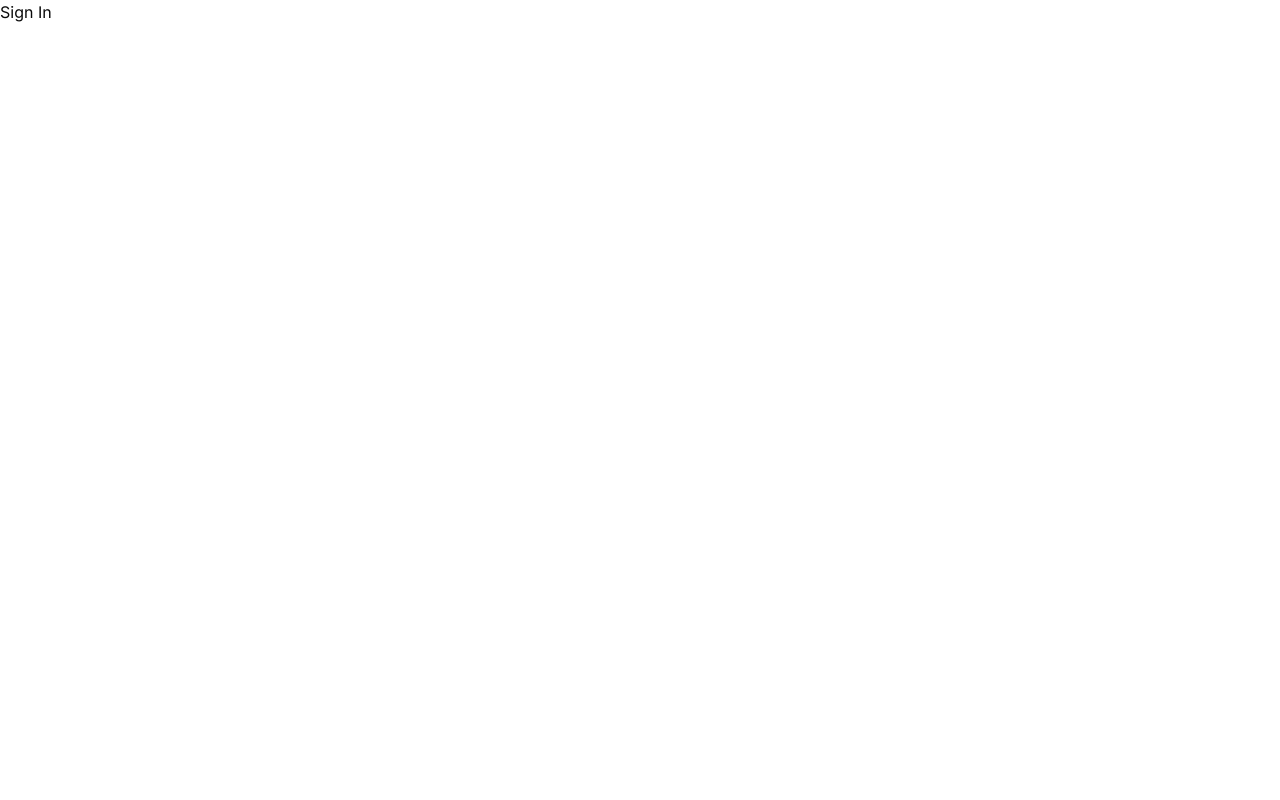
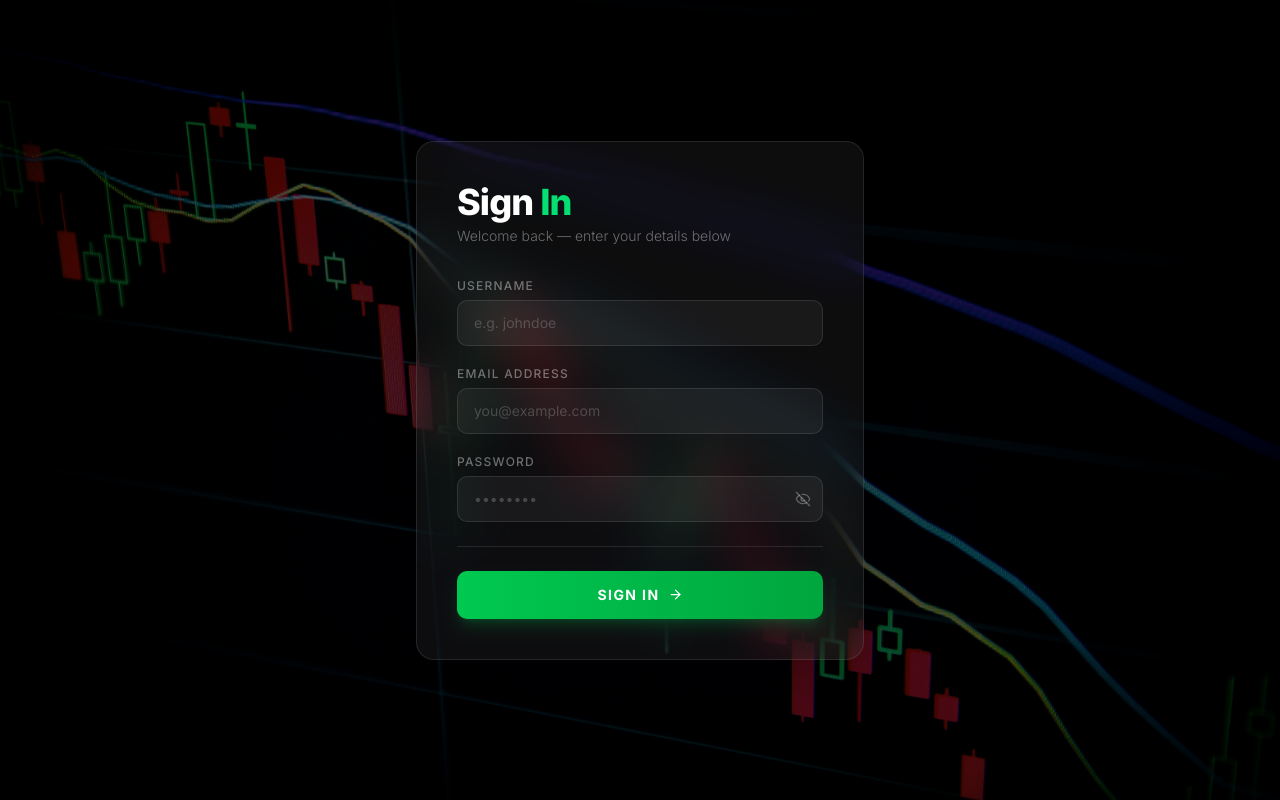
Before and after one commit to RohanChaulagain0777/Stock-Market-Prediction-App, a Next.js app: page /sign-in in a window 1280 px wide. Built offline with nearby package versions, Linux system fonts and the light colour scheme.

Commit message:
Login Style Changes

```diff
--- a/app/globals.css
+++ b/app/globals.css
@@ -127,3 +127,9 @@
     @apply font-sans;
   }
 }
+
+@layer components {
+  .inputField {
+    @apply border border-white rounded-3xl px-4 py-2 focus:ring-2 focus:ring-blue-500 outline-none;
+  }
+}
--- a/app/sign-in/page.tsx
+++ b/app/sign-in/page.tsx
@@ -1,16 +1,97 @@
+"use client";
+
+import stockImg from "@/public/stockImg.jpg";
+import Image from "next/image";
+import { useState } from "react";
+import { Eye, EyeOff, ArrowRight } from "lucide-react";
+import Link from "next/link";
 
 const SignIn = () => {
+  const [show, setShow] = useState<boolean>(false);
+
   return (
-    <div>
-      <section>
-        <h1>Sign In</h1>
+    <div className="relative min-h-screen">
+      <Image
+        src={stockImg}
+        alt="stock"
+        className="absolute inset-0 z-0 w-full h-full object-cover"
+      />
 
-        <form>
-          <input type="text" />
-        </form>
+      <div className="absolute inset-0 z-10 bg-black/70" />
+
+      <section className="relative z-20 flex justify-center items-center min-h-screen px-4 py-12">
+        <div className="w-full max-w-md bg-white/5 backdrop-blur-xl border border-white/10 rounded-2xl p-10 shadow-2xl">
+
+          <h1 className="text-4xl font-extrabold text-white tracking-tight mb-1">
+            Sign <span className="text-green-400">In</span>
+          </h1>
+          <p className="text-sm text-white/40 font-light mb-8">
+            Welcome back — enter your details below
+          </p>
+
+          <form onSubmit={(e) => e.preventDefault()} className="flex flex-col gap-5">
+
+            <div className="flex flex-col gap-1.5">
+              <label htmlFor="name" className="text-xs font-medium uppercase tracking-widest text-white/40">
+                Username
+              </label>
+              <input
+                type="text"
+                id="name"
+                placeholder="e.g. johndoe"
+                className="bg-white/5 border border-white/10 rounded-lg px-4 py-3 text-sm text-white placeholder-white/20 outline-none focus:border-green-400/50 focus:bg-green-400/5 focus:ring-2 focus:ring-green-400/10 transition"
+              />
+            </div>
+
+            <div className="flex flex-col gap-1.5">
+              <label htmlFor="email" className="text-xs font-medium uppercase tracking-widest text-white/40">
+                Email Address
+              </label>
+              <input
+                type="email"
+                id="email"
+                placeholder="you@example.com"
+                className="bg-white/5 border border-white/10 rounded-lg px-4 py-3 text-sm text-white placeholder-white/20 outline-none focus:border-green-400/50 focus:bg-green-400/5 focus:ring-2 focus:ring-green-400/10 transition"
+              />
+            </div>
+
+            <div className="flex flex-col gap-1.5">
+              <label htmlFor="password" className="text-xs font-medium uppercase tracking-widest text-white/40">
+                Password
+              </label>
+              <div className="relative">
+                <input
+                  type={show ? "text" : "password"}
+                  id="password"
+                  placeholder="••••••••"
+                  className="w-full bg-white/5 border border-white/10 rounded-lg px-4 py-3 pr-12 text-sm text-white placeholder-white/20 outline-none focus:border-green-400/50 focus:bg-green-400/5 focus:ring-2 focus:ring-green-400/10 transition"
+                />
+                <button
+                  type="button"
+                  onClick={() => setShow((prev) => !prev)}
+                  aria-label={show ? "Hide password" : "Show password"}
+                  className="absolute right-3 top-1/2 -translate-y-1/2 text-white/30 hover:text-green-400 transition cursor-pointer"
+                >
+                  {show ? <Eye size={16} /> : <EyeOff size={16} />}
+                </button>
+              </div>
+            </div>
+
+            <hr className="border-white/10 my-1" />
+
+
+            <button
+              type="submit"
+              className="flex items-center justify-center gap-2 w-full bg-gradient-to-r from-green-500 to-green-600 hover:from-green-400 hover:to-green-500 text-white font-bold text-sm uppercase tracking-widest py-3.5 rounded-lg shadow-lg shadow-green-500/20 hover:shadow-green-500/30 hover:-translate-y-0.5 active:translate-y-0 transition-all cursor-pointer"
+            >
+              Sign In <ArrowRight size={15} />
+            </button>
+          </form>
+
+        </div>
       </section>
     </div>
-  )
-}
+  );
+};
 
-export default SignIn
+export default SignIn;
--- a/package.json
+++ b/package.json
@@ -14,6 +14,7 @@
     "framer-motion": "^12.38.0",
     "lucide-react": "^0.577.0",
     "next": "16.1.7",
+    "next-auth": "^4.24.13",
     "radix-ui": "^1.4.3",
     "react": "19.2.3",
     "react-dom": "19.2.3",
```
Also changed, not shown: app/page.tsx (line endings or trailing spaces), 1 other file (tests, documents, lock files or other folders).
